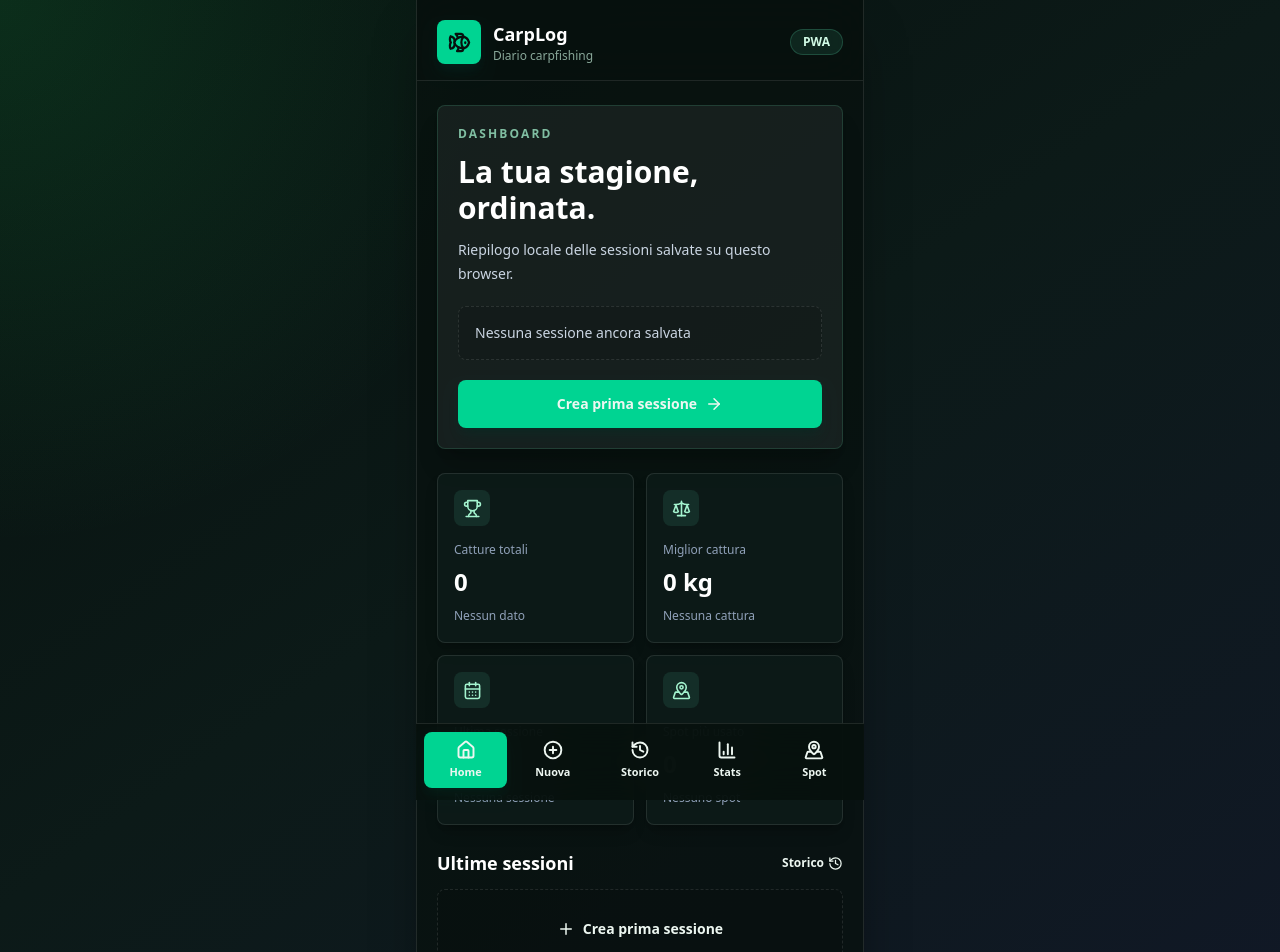
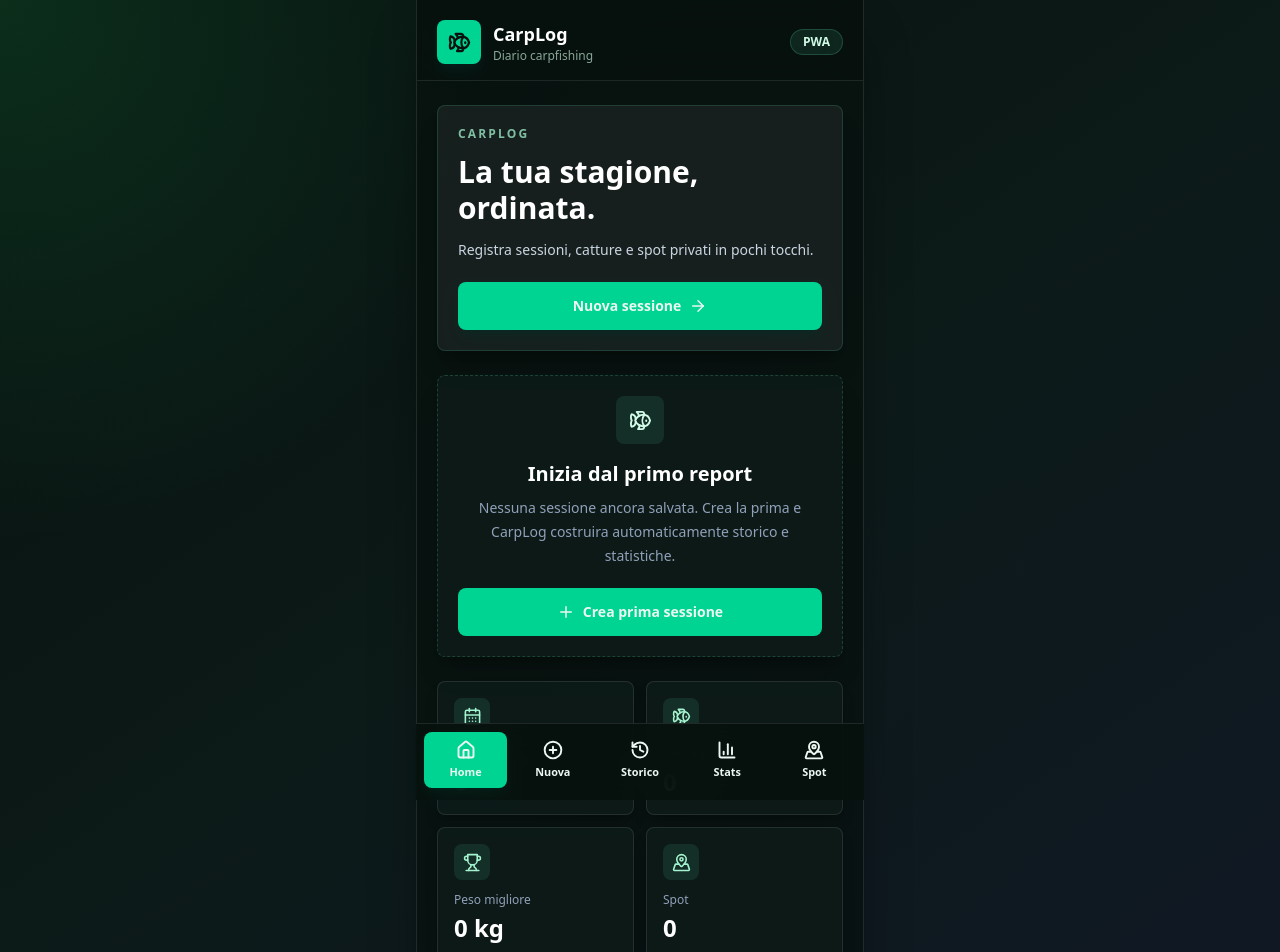
Before and after one commit to zambedoardo0716-prog/CarpLog, a Next.js app: page / in a window 1280 px wide. Shown: the top 952 px of the page. Built offline with nearby package versions, Linux system fonts and the light colour scheme.

Commit message:
Update home dashboard

```diff
--- a/src/components/home-dashboard.tsx
+++ b/src/components/home-dashboard.tsx
@@ -10,8 +10,8 @@
   LocateFixed,
   MapPinned,
   Plus,
-  Scale,
   Trophy,
+  X,
 } from "lucide-react";
 
 type CatchEntry = {
@@ -37,7 +37,7 @@
     temperature: string;
     waterLevel: string;
   };
-  setup: {
+  setup?: {
     bait: string;
     rig: string;
     feeding: string;
@@ -100,23 +100,25 @@
   }).format(parsedDate);
 }
 
-function getMostUsedSpot(sessions: StoredSession[]) {
-  const counts = new Map<string, number>();
+function formatSavedAt(value: string) {
+  const parsedDate = new Date(value);
 
-  sessions.forEach((entry) => {
-    const spot = entry.session?.spot?.trim();
+  if (!Number.isFinite(parsedDate.getTime())) {
+    return "Salvataggio recente";
+  }
 
-    if (!spot) {
-      return;
-    }
+  return new Intl.DateTimeFormat("it-IT", {
+    day: "2-digit",
+    month: "short",
+    hour: "2-digit",
+    minute: "2-digit",
+  }).format(parsedDate);
+}
 
-    counts.set(spot, (counts.get(spot) ?? 0) + 1);
-  });
-
-  const [spot, count] =
-    [...counts.entries()].sort((a, b) => b[1] - a[1])[0] ?? [];
-
-  return spot ? { spot, count } : null;
+function getBestWeight(catches: CatchEntry[]) {
+  return catches.reduce((best, entry) => {
+    return Math.max(best, parseWeight(entry.weight));
+  }, 0);
 }
 
 function hasLocation(entry: StoredSession) {
@@ -128,8 +130,24 @@
   );
 }
 
+function DetailItem({ label, value }: { label: string; value?: string | null }) {
+  if (!value) {
+    return null;
+  }
+
+  return (
+    <div className="rounded-lg bg-white/[0.045] p-3">
+      <dt className="text-xs font-medium text-slate-500">{label}</dt>
+      <dd className="mt-1 text-sm font-semibold leading-6 text-white">{value}</dd>
+    </div>
+  );
+}
+
 export function HomeDashboard() {
   const [sessions, setSessions] = useState<StoredSession[]>([]);
+  const [selectedSession, setSelectedSession] = useState<StoredSession | null>(
+    null,
+  );
 
   useEffect(() => {
     setSessions(
@@ -139,101 +157,161 @@
 
   const summary = useMemo(() => {
     const allCatches = sessions.flatMap((entry) => getCatches(entry));
-    const bestWeight = allCatches.reduce((best, entry) => {
-      return Math.max(best, parseWeight(entry.weight));
-    }, 0);
+    const spots = new Set(
+      sessions
+        .map((entry) => entry.session.spot.trim())
+        .filter((spot) => spot.length > 0),
+    );
     const latestSession = sessions[0];
-    const mostUsedSpot = getMostUsedSpot(sessions);
 
     return {
+      latestSession,
+      latestSessions: sessions.slice(0, 3),
+      recentActivity: sessions.slice(0, 4),
       totalCatches: allCatches.length,
-      bestWeight,
-      latestSession,
-      mostUsedSpot,
-      latestSessions: sessions.slice(0, 3),
+      totalSessions: sessions.length,
+      totalSpots: spots.size,
+      bestWeight: getBestWeight(allCatches),
     };
   }, [sessions]);
 
   const hasSessions = sessions.length > 0;
+  const latestCatches = summary.latestSession
+    ? getCatches(summary.latestSession)
+    : [];
+  const latestBestWeight = getBestWeight(latestCatches);
 
-  const stats = [
+  const statCards = [
     {
-      label: "Catture totali",
+      label: "Sessioni",
+      value: String(summary.totalSessions),
+      icon: CalendarDays,
+    },
+    {
+      label: "Catture",
       value: String(summary.totalCatches),
-      detail: hasSessions ? "Da sessioni salvate" : "Nessun dato",
+      icon: Fish,
+    },
+    {
+      label: "Peso migliore",
+      value: formatWeight(summary.bestWeight),
       icon: Trophy,
     },
     {
-      label: "Miglior cattura",
-      value: formatWeight(summary.bestWeight),
-      detail: summary.bestWeight > 0 ? "Record registrato" : "Nessuna cattura",
-      icon: Scale,
-    },
-    {
-      label: "Ultima sessione",
-      value: summary.latestSession
-        ? formatDate(summary.latestSession.session.date)
-        : "0",
-      detail: summary.latestSession?.session.spot || "Nessuna sessione",
-      icon: CalendarDays,
-    },
-    {
-      label: "Spot più usato",
-      value: summary.mostUsedSpot?.spot ?? "0",
-      detail: summary.mostUsedSpot
-        ? `${summary.mostUsedSpot.count} sessioni`
-        : "Nessuno spot",
+      label: "Spot",
+      value: String(summary.totalSpots),
       icon: MapPinned,
     },
   ];
 
   return (
     <div className="space-y-6">
-      <section className="rounded-lg border border-emerald-300/15 bg-white/[0.06] p-5 shadow-xl shadow-black/20">
+      <section className="overflow-hidden rounded-lg border border-emerald-300/15 bg-white/[0.06] p-5 shadow-xl shadow-black/20">
         <p className="text-xs font-semibold uppercase tracking-[0.18em] text-emerald-200/75">
-          Dashboard
+          CarpLog
         </p>
         <h1 className="mt-3 text-3xl font-bold tracking-normal text-white">
           La tua stagione, ordinata.
         </h1>
         <p className="mt-3 text-sm leading-6 text-slate-300">
-          Riepilogo locale delle sessioni salvate su questo browser.
+          Registra sessioni, catture e spot privati in pochi tocchi.
         </p>
-
-        {!hasSessions ? (
-          <div className="mt-5 rounded-lg border border-dashed border-white/10 bg-black/10 p-4 text-sm font-medium text-slate-300">
-            Nessuna sessione ancora salvata
-          </div>
-        ) : null}
-
         <Link
           href="/nuova-sessione"
           className="mt-5 inline-flex min-h-12 w-full items-center justify-center gap-2 rounded-lg bg-emerald-400 px-4 text-sm font-bold text-[#07110e] shadow-lg shadow-emerald-950/40 transition hover:bg-emerald-300"
         >
-          {hasSessions ? "Nuova sessione" : "Crea prima sessione"}
+          Nuova sessione
           <ArrowRight aria-hidden="true" size={18} />
         </Link>
       </section>
 
+      {!hasSessions ? (
+        <section className="rounded-lg border border-dashed border-emerald-300/20 bg-[#0d1b18]/88 p-5 text-center shadow-xl shadow-black/20">
+          <div className="mx-auto grid h-12 w-12 place-items-center rounded-lg bg-emerald-300/10 text-emerald-100">
+            <Fish aria-hidden="true" size={23} />
+          </div>
+          <h2 className="mt-4 text-xl font-bold text-white">
+            Inizia dal primo report
+          </h2>
+          <p className="mt-2 text-sm leading-6 text-slate-400">
+            Nessuna sessione ancora salvata. Crea la prima e CarpLog costruira
+            automaticamente storico e statistiche.
+          </p>
+          <Link
+            className="mt-5 inline-flex min-h-12 w-full items-center justify-center gap-2 rounded-lg bg-emerald-400 px-4 text-sm font-bold text-[#07110e] transition hover:bg-emerald-300"
+            href="/nuova-sessione"
+          >
+            <Plus aria-hidden="true" size={18} />
+            Crea prima sessione
+          </Link>
+        </section>
+      ) : null}
+
+      {summary.latestSession ? (
+        <section className="rounded-lg border border-white/10 bg-[#0d1b18]/90 p-4 shadow-xl shadow-black/20">
+          <div className="flex items-center justify-between gap-3">
+            <h2 className="text-lg font-semibold text-white">Ultima sessione</h2>
+            {hasLocation(summary.latestSession) ? (
+              <span className="inline-flex items-center gap-1 rounded-lg bg-emerald-300/10 px-2 py-1 text-xs font-bold text-emerald-100">
+                <LocateFixed aria-hidden="true" size={14} />
+                GPS
+              </span>
+            ) : null}
+          </div>
+
+          <div className="mt-4">
+            <p className="flex items-center gap-2 text-sm font-semibold text-emerald-100">
+              <CalendarDays aria-hidden="true" size={16} />
+              {formatDate(summary.latestSession.session.date)}
+            </p>
+            <h3 className="mt-2 flex items-center gap-2 text-2xl font-bold text-white">
+              <MapPinned aria-hidden="true" size={20} />
+              {summary.latestSession.session.spot || "Spot non indicato"}
+            </h3>
+          </div>
+
+          <div className="mt-4 grid grid-cols-2 gap-3">
+            <div className="rounded-lg bg-white/[0.045] p-3">
+              <p className="text-xs text-slate-500">Catture</p>
+              <p className="mt-1 text-xl font-bold text-white">
+                {latestCatches.length}
+              </p>
+            </div>
+            <div className="rounded-lg bg-white/[0.045] p-3">
+              <p className="text-xs text-slate-500">Peso migliore</p>
+              <p className="mt-1 text-xl font-bold text-white">
+                {formatWeight(latestBestWeight)}
+              </p>
+            </div>
+          </div>
+
+          <button
+            className="mt-4 inline-flex min-h-11 w-full items-center justify-center gap-2 rounded-lg border border-emerald-300/25 bg-emerald-300/10 px-4 text-sm font-bold text-emerald-100 transition hover:bg-emerald-300/15"
+            type="button"
+            onClick={() => setSelectedSession(summary.latestSession)}
+          >
+            Apri report
+            <History aria-hidden="true" size={17} />
+          </button>
+        </section>
+      ) : null}
+
       <section className="grid grid-cols-2 gap-3">
-        {stats.map((stat) => {
-          const Icon = stat.icon;
+        {statCards.map((card) => {
+          const Icon = card.icon;
 
           return (
             <article
-              key={stat.label}
-              className="min-h-36 rounded-lg border border-white/10 bg-[#0d1b18]/88 p-4 shadow-lg shadow-black/20"
+              key={card.label}
+              className="min-h-28 rounded-lg border border-white/10 bg-[#0d1b18]/88 p-4 shadow-lg shadow-black/20"
             >
-              <div className="mb-4 flex items-center justify-between gap-3">
-                <div className="grid h-9 w-9 place-items-center rounded-lg bg-emerald-300/10 text-emerald-200">
-                  <Icon aria-hidden="true" size={19} />
-                </div>
+              <div className="mb-3 grid h-9 w-9 place-items-center rounded-lg bg-emerald-300/10 text-emerald-200">
+                <Icon aria-hidden="true" size={19} />
               </div>
-              <p className="text-xs font-medium text-slate-400">{stat.label}</p>
-              <p className="mt-2 break-words text-2xl font-bold tracking-normal text-white">
-                {stat.value}
+              <p className="text-xs font-medium text-slate-400">{card.label}</p>
+              <p className="mt-1 break-words text-2xl font-bold tracking-normal text-white">
+                {card.value}
               </p>
-              <p className="mt-2 text-xs leading-5 text-slate-400">{stat.detail}</p>
             </article>
           );
         })}
@@ -241,7 +319,7 @@
 
       <section className="space-y-3">
         <div className="flex items-center justify-between gap-3">
-          <h2 className="text-lg font-semibold text-white">Ultime sessioni</h2>
+          <h2 className="text-lg font-semibold text-white">Attivita recente</h2>
           <Link
             className="inline-flex items-center gap-1 text-xs font-bold text-emerald-100"
             href="/storico"
@@ -251,58 +329,155 @@
           </Link>
         </div>
 
-        {summary.latestSessions.length > 0 ? (
-          <div className="space-y-3">
-            {summary.latestSessions.map((entry) => {
+        {summary.recentActivity.length > 0 ? (
+          <div className="space-y-2">
+            {summary.recentActivity.map((entry) => {
               const catchesCount = getCatches(entry).length;
 
               return (
                 <article
                   key={entry.id}
-                  className="rounded-lg border border-white/10 bg-[#0d1b18]/88 p-4 shadow-lg shadow-black/20"
+                  className="flex items-center justify-between gap-3 rounded-lg border border-white/10 bg-[#0d1b18]/88 p-3"
                 >
-                  <div className="flex items-start justify-between gap-3">
-                    <div>
-                      <p className="flex items-center gap-2 text-sm font-semibold text-emerald-100">
-                        <CalendarDays aria-hidden="true" size={16} />
-                        {formatDate(entry.session.date)}
-                      </p>
-                      <h3 className="mt-2 text-lg font-bold text-white">
-                        {entry.session.spot || "Spot non indicato"}
-                      </h3>
-                    </div>
+                  <div className="min-w-0">
+                    <p className="truncate text-sm font-semibold text-white">
+                      {entry.session.spot || "Spot non indicato"}
+                    </p>
+                    <p className="mt-1 text-xs text-slate-400">
+                      {formatSavedAt(entry.savedAt)}
+                    </p>
+                  </div>
+                  <div className="flex shrink-0 items-center gap-2">
+                    {hasLocation(entry) ? (
+                      <LocateFixed
+                        aria-label="Posizione salvata"
+                        className="text-emerald-200"
+                        size={16}
+                      />
+                    ) : null}
                     <span className="inline-flex items-center gap-1 rounded-lg bg-emerald-300/10 px-2 py-1 text-xs font-bold text-emerald-100">
                       <Fish aria-hidden="true" size={14} />
                       {catchesCount}
                     </span>
                   </div>
-                  {entry.session.duration || entry.session.weather ? (
-                    <p className="mt-3 text-sm text-slate-400">
-                      {[entry.session.duration, entry.session.weather]
-                        .filter(Boolean)
-                        .join(" - ")}
-                    </p>
-                  ) : null}
-                  {hasLocation(entry) ? (
-                    <p className="mt-3 inline-flex items-center gap-2 rounded-lg bg-emerald-300/10 px-2 py-1 text-xs font-bold text-emerald-100">
-                      <LocateFixed aria-hidden="true" size={14} />
-                      Posizione salvata
-                    </p>
-                  ) : null}
                 </article>
               );
             })}
           </div>
         ) : (
-          <Link
-            className="flex min-h-20 items-center justify-center gap-2 rounded-lg border border-dashed border-white/10 bg-black/10 px-4 text-sm font-bold text-slate-300 transition hover:bg-white/10 hover:text-white"
-            href="/nuova-sessione"
-          >
-            <Plus aria-hidden="true" size={18} />
-            Crea prima sessione
-          </Link>
+          <div className="rounded-lg border border-dashed border-white/10 bg-black/10 p-4 text-sm text-slate-400">
+            Le tue ultime sessioni compariranno qui.
+          </div>
         )}
       </section>
+
+      {selectedSession ? (
+        <div
+          className="fixed inset-0 z-50 flex items-end bg-black/70 px-3 pb-3 pt-10 backdrop-blur-sm"
+          role="dialog"
+          aria-modal="true"
+          aria-labelledby="home-session-report-title"
+          onClick={() => setSelectedSession(null)}
+        >
+          <section
+            className="mx-auto max-h-[88vh] w-full max-w-md overflow-y-auto rounded-lg border border-white/10 bg-[#07110e] shadow-2xl shadow-black/60"
+            onClick={(event) => event.stopPropagation()}
+          >
+            <div className="sticky top-0 z-10 flex items-start justify-between gap-3 border-b border-white/10 bg-[#07110e]/95 p-4 backdrop-blur-xl">
+              <div>
+                <p className="text-xs font-semibold uppercase tracking-[0.18em] text-emerald-200/70">
+                  Ultima sessione
+                </p>
+                <h2
+                  id="home-session-report-title"
+                  className="mt-1 text-2xl font-bold text-white"
+                >
+                  Report sessione
+                </h2>
+              </div>
+              <button
+                aria-label="Chiudi report sessione"
+                className="grid h-10 w-10 shrink-0 place-items-center rounded-lg border border-white/10 text-slate-300 transition hover:bg-white/10 hover:text-white"
+                type="button"
+                onClick={() => setSelectedSession(null)}
+              >
+                <X aria-hidden="true" size={19} />
+              </button>
+            </div>
+
+            <div className="space-y-5 p-4">
+              <dl className="grid grid-cols-2 gap-3">
+                <DetailItem
+                  label="Data"
+                  value={formatDate(selectedSession.session.date)}
+                />
+                <DetailItem label="Spot" value={selectedSession.session.spot} />
+                <DetailItem
+                  label="Durata"
+                  value={selectedSession.session.duration}
+                />
+                <DetailItem label="Meteo" value={selectedSession.session.weather} />
+                <DetailItem label="Vento" value={selectedSession.session.wind} />
+                <DetailItem
+                  label="Temperatura"
+                  value={selectedSession.session.temperature}
+                />
+                <DetailItem
+                  label="Livello acqua"
+                  value={selectedSession.session.waterLevel}
+                />
+                <DetailItem label="Esca" value={selectedSession.setup?.bait} />
+                <DetailItem label="Rig" value={selectedSession.setup?.rig} />
+              </dl>
+
+              {selectedSession.notes ? (
+                <section className="rounded-lg border border-white/10 bg-white/[0.045] p-4">
+                  <h3 className="text-sm font-semibold text-white">Note</h3>
+                  <p className="mt-2 text-sm leading-6 text-slate-300">
+                    {selectedSession.notes}
+                  </p>
+                </section>
+              ) : null}
+
+              <section className="space-y-3">
+                <h3 className="text-lg font-semibold text-white">Catture</h3>
+                {getCatches(selectedSession).length > 0 ? (
+                  <div className="space-y-3">
+                    {getCatches(selectedSession).map((catchEntry, index) => (
+                      <article
+                        key={`${catchEntry.id}-${index}`}
+                        className="rounded-lg border border-white/10 bg-[#0d1b18]/90 p-4"
+                      >
+                        <p className="text-sm font-semibold text-emerald-100">
+                          Cattura {index + 1}
+                        </p>
+                        <dl className="mt-3 grid grid-cols-2 gap-3">
+                          <DetailItem label="Peso" value={catchEntry.weight} />
+                          <DetailItem
+                            label="Lunghezza"
+                            value={catchEntry.length}
+                          />
+                          <DetailItem label="Esca" value={catchEntry.bait} />
+                          <DetailItem label="Ora" value={catchEntry.time} />
+                        </dl>
+                        {catchEntry.notes ? (
+                          <p className="mt-3 rounded-lg bg-white/[0.045] p-3 text-sm leading-6 text-slate-300">
+                            {catchEntry.notes}
+                          </p>
+                        ) : null}
+                      </article>
+                    ))}
+                  </div>
+                ) : (
+                  <div className="rounded-lg border border-dashed border-white/10 bg-black/10 p-4 text-sm text-slate-400">
+                    Nessuna cattura registrata per questa sessione.
+                  </div>
+                )}
+              </section>
+            </div>
+          </section>
+        </div>
+      ) : null}
     </div>
   );
 }
```
